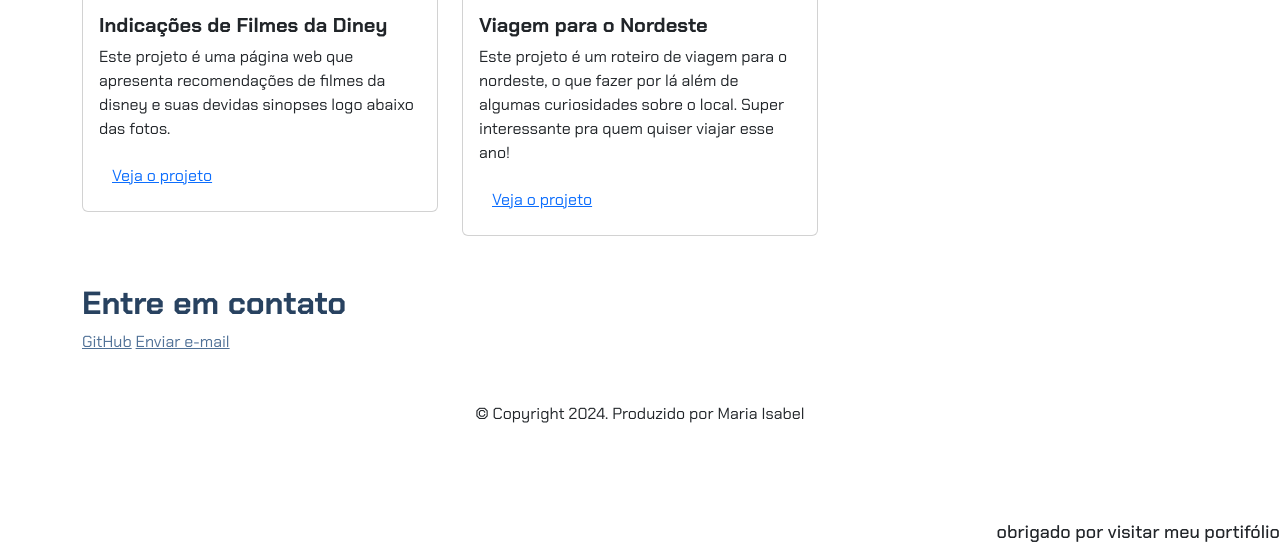
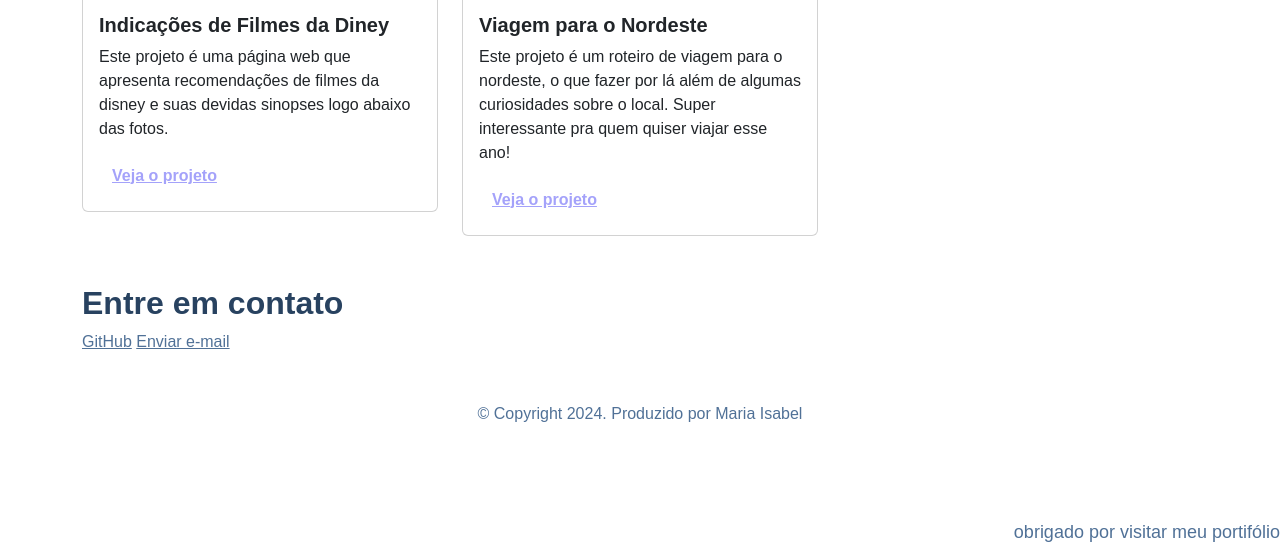
Before and after one commit to mariacalizotti-0702/portif-lio, a plain HTML site: page index.html in a window 1280 px wide. Shown: the part 518-1070 px from the top of the page. Drawn offline with nearby package versions, Linux system fonts and the light colour scheme.

Commit message:
Update style.css

```diff
--- a/style.css
+++ b/style.css
@@ -1,5 +1,3 @@
-@import url("https://fonts.googleapis.com/css2?family=Chakra+Petch:ital,wght@0,300;0,400;0,500;0,600;0,700;1,300;1,400;1,500;1,600;1,700&display=swap");
-
 h3{ font-size: large;
     text-align: right;
 }
@@ -12,6 +10,7 @@ h3{ font-size: large;
 
   body {
     font-family: "Chakra Petch", sans-serif;
+    color: var(--cor-principal);
   }
 
   h1,
@@ -28,3 +27,16 @@ footer a {
   footer a:hover {
     color: var(--cor-destaque);
   }
+
+  .lead, .btn-link {
+    color: var(--cor-destaque);
+    font-weight: 700;
+}
+
+a, .btn-link:hover {
+    color: var(--cor-principal)
+}
+
+a:hover{
+    color: var(--cor-destaque);
+}
```
